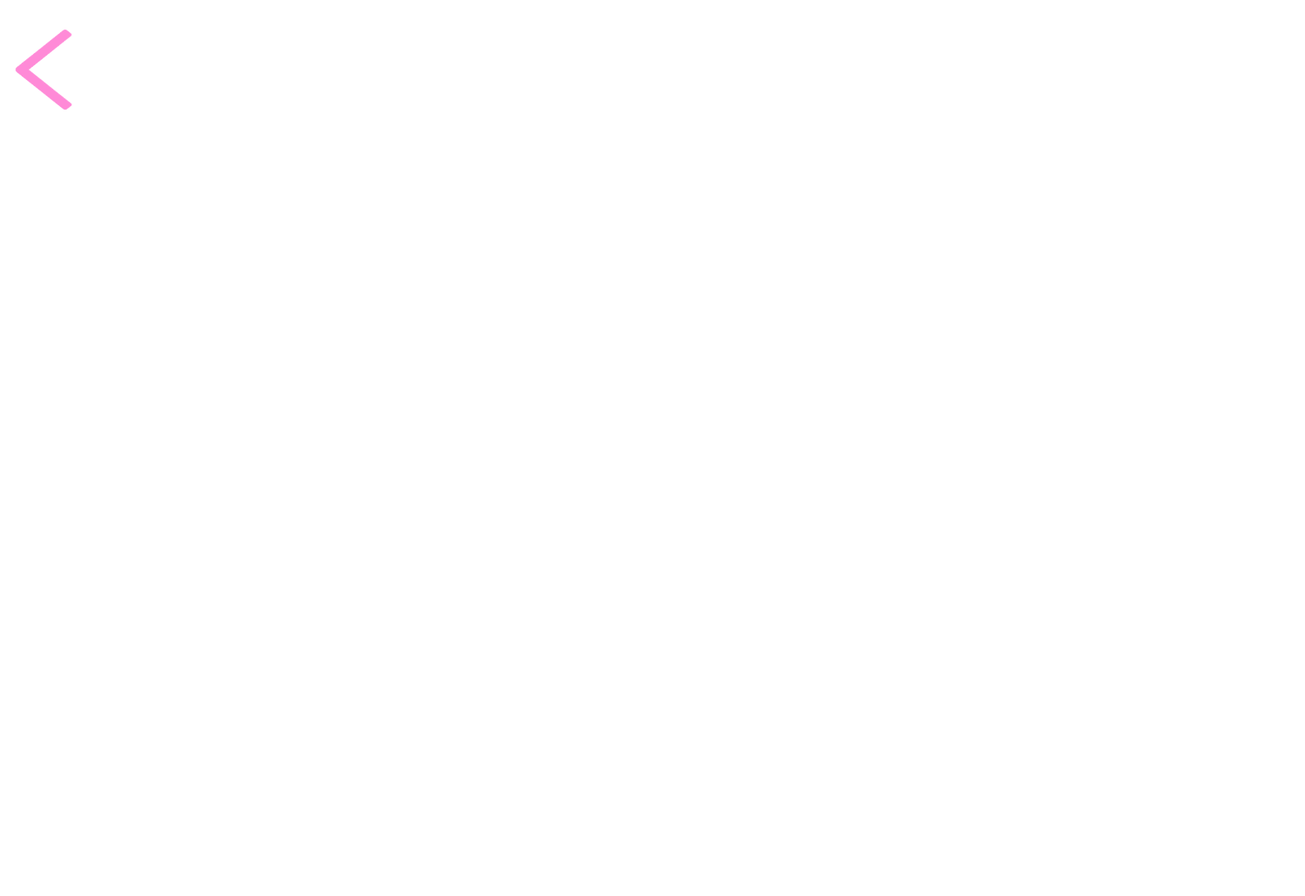
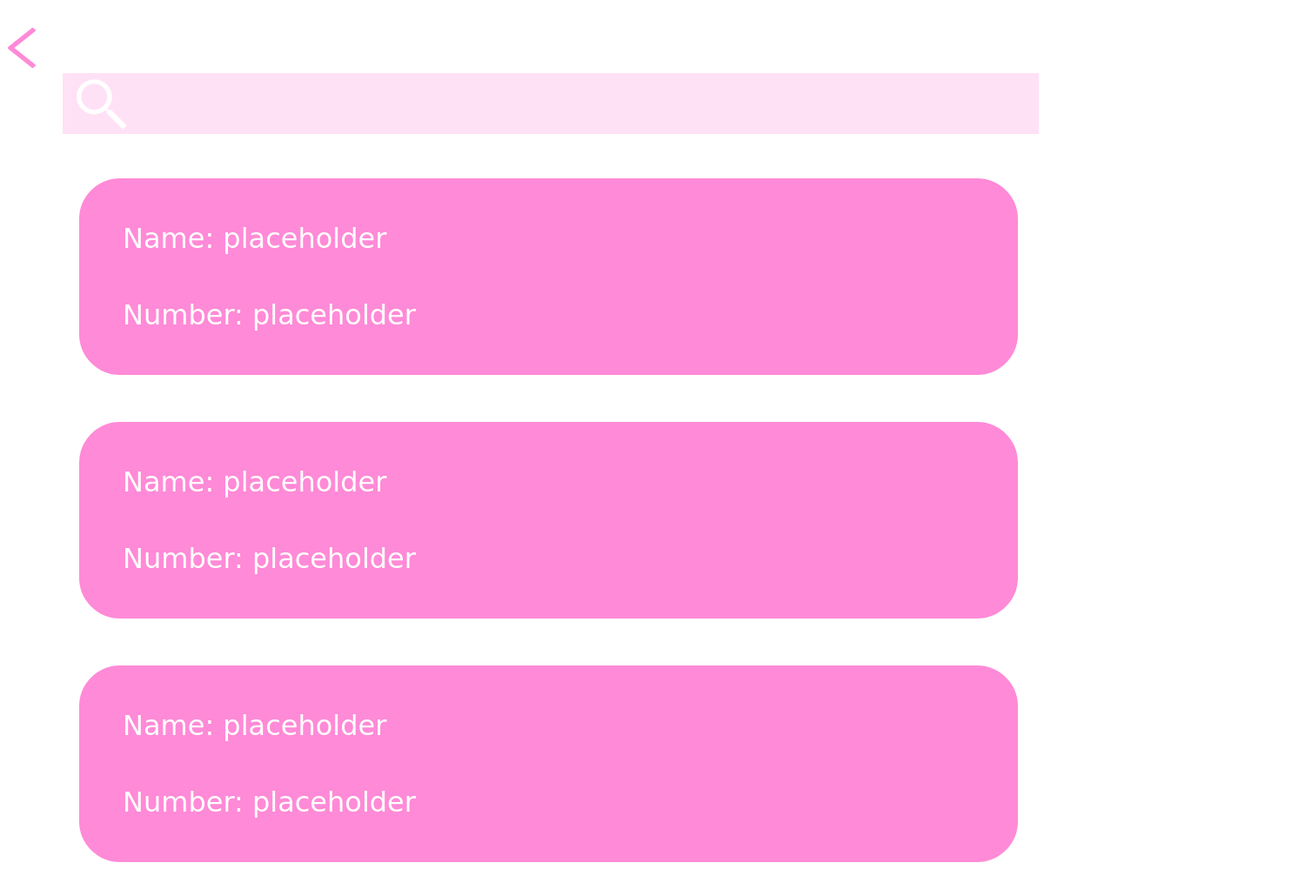
Before and after one commit to Emorgan12/Contact-List-Frontend, a plain HTML site: page edit.html in a window 1280 px wide. Shown: the whole page at 87% size, 1500 px wide, since content can reach past the window. Before the commit the page ends 800 px from the top, so only its background shows below. Drawn offline with Linux system fonts and the light colour scheme.

Commit message:
ui completed (mostly)

```diff
--- a/edit.html
+++ b/edit.html
@@ -8,5 +8,28 @@
 </head>
 <body>
     <a href="index.html"><img src="back-icon.png" alt="previous page"></a>
+
+    <div class="list">
+        <form action="get" class="search">
+            <img src="search-icon.png" alt="" class="search-icon"><input type="text" class="search-bar" id="search">
+        </form>
+        <div class="contact">
+            <p>Name: placeholder</p>
+            <p>Number: placeholder</p>
+            <img src="edit-icon.png" alt="" id="icon-1">
+        </div>
+
+        <div class="contact">
+            <p>Name: placeholder</p>
+            <p>Number: placeholder</p>
+            <img src="edit-icon.png" alt="" id="icon-2">
+        </div>
+
+        <div class="contact">
+            <p>Name: placeholder</p>
+            <p>Number: placeholder</p>
+            <img src="edit-icon.png" alt="" id="icon-3">
+        </div>
+    </div>
 </body>
 </html>
--- a/styles.css
+++ b/styles.css
@@ -2,7 +2,6 @@
     padding: 0;
     margin: 0;
     font-family: cursive;
-    font-size: 1.25rem
 }
 
 .container{
@@ -36,6 +35,7 @@ button a{
 }
 form{
     margin: 1rem 1rem 1rem 5rem;
+    position: relative;
 }
 .labels{
     display: inline-block;
@@ -47,11 +47,17 @@ form{
     padding-top: 20px;
 }
 
-.inputs{
+input{
     border: none;
     background-color: #ffceee9a;
+    color: white;
+}
+
+.new-inputs{
     height: 4rem;
     width: 90%;
+    font-size: 50px;
+    padding-left: 10px;
 }
 
 .new-buttons{
@@ -63,6 +69,76 @@ form{
 
 img{
     padding-top: 30px;
-    width: 100px;
-    height: 100px;
+    width: 50px;
+    height: 50px;
+    display: inline;
 }
+
+.search-bar{
+    position: relative;
+    height: 70px;
+    width: 90%;
+    padding-left: 85px;
+    font-size: 45px;
+
+}
+
+.search-icon{
+    padding: 0;
+    position: absolute;
+    top: -35px;
+    left: 10px;
+    z-index: 1;
+    height: 70px;
+    width: 70px;
+}
+ .search{
+    margin: .5rem;
+    display: inline;
+ }
+
+ .contact{
+    margin: 3rem 0 0 1.5rem;
+    border: solid white;
+    border-radius: 50px;
+    background-color: #FF8AD7;
+    padding: 50px 50px 0 50px;
+    width: 85%;
+    color: white;
+    font-size: 2rem;
+ }
+
+ .contact p{
+    padding-bottom: 50px;
+ }
+
+ .list{
+    margin: 0 4rem;
+ }
+
+ #icon-1{
+    position: absolute;
+    top: 200px;
+    left: 1300px;
+    z-index: 1;
+    width: 200px;
+    height: 200px;
+ }
+
+ #icon-2{
+    position: absolute;
+    top: 500px;
+    left: 1300px;
+    z-index: 1;
+    width: 200px;
+    height: 200px;
+ }
+
+ #icon-3{
+    position: absolute;
+    top: 800px;
+    left: 1300px;
+    z-index: 1;
+    width: 200px;
+    height: 200px;
+ }
```
Also changed, not shown: delete.html (+22 -0 lines), new.html (+4 -4 lines), view.html (+19 -0 lines).
